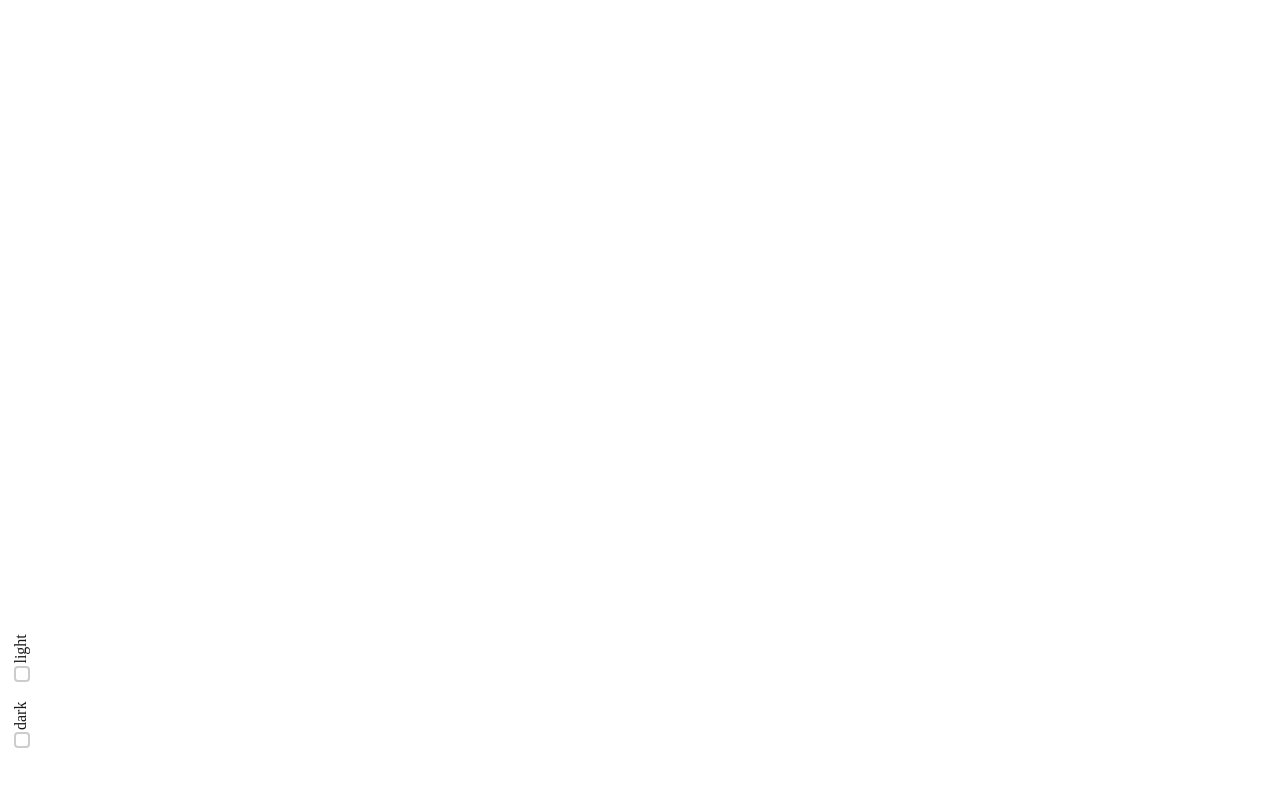
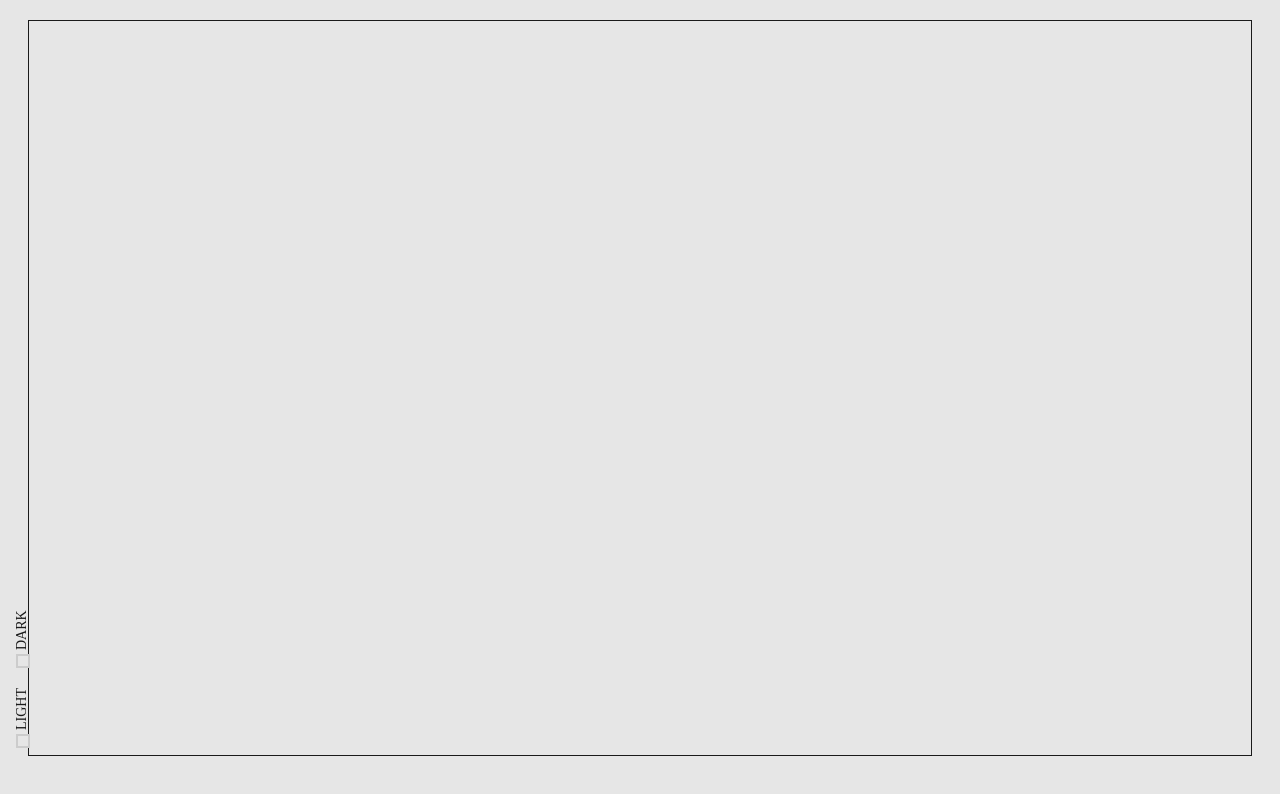
Before and after one commit to rsoza/portfolio, a React (Create React App) app: page / in a window 1280 px wide. Shown: the top 794 px of the page. Built offline with nearby package versions, Linux system fonts and the light colour scheme.

Commit message:
updated framer motion on dark mode

```diff
--- a/public/index.html
+++ b/public/index.html
@@ -24,7 +24,7 @@
       work correctly both with client-side routing and a non-root public URL.
       Learn how to configure a non-root public URL by running `npm run build`.
     -->
-    <title>React App</title>
+    <title>Rebecca's Portfolio</title>
   </head>
   <body>
     <noscript>You need to enable JavaScript to run this app.</noscript>
--- a/src/App.js
+++ b/src/App.js
@@ -1,11 +1,16 @@
-import './css/Style.css';
-import DarkMode from './utils/DarkMode';
+import "./css/Style.css";
+import DarkMode from "./utils/DarkMode";
 
 function App() {
   return (
-    <div>
-      <DarkMode />
+    <>
+        <DarkMode />
+      <div className="container">
+      <div className="content">
+
+      </div>
     </div>
+    </>
   );
 }
 
--- a/src/css/Style.css
+++ b/src/css/Style.css
@@ -7,8 +7,7 @@
   bottom: var(--pad);
   transform-origin: left bottom;
   transform: rotate(-90deg);
-  white-space: nowrap;
-  display: flex;
+
 }
 .dark_mode_label, .light_mode_label {
   cursor: pointer;
@@ -18,19 +17,14 @@
 }
 .dark_mode_input {
   cursor: pointer;
-  -webkit-appearance: none;
-  -moz-appearance: none;
   appearance: none;
   border: 2px solid #ccc;
-  border-radius: 4px;
-  width: 16px;
-  height: 16px;
-  margin-right: 2px;
+  width: 14px;
+  height: 14px;
+  margin-right: 4px;
   margin-left: 20px;
-
 }
 
 .dark_mode_input:checked {
   background-color: #ccc;
-
 }
--- a/src/css/index.css
+++ b/src/css/index.css
@@ -1,5 +1,5 @@
 :root{
-  --body_background: rgb(255, 255, 255);
+  --body_background: hsl(0, 0%, 90%);
   --body_color: hsl(0, 0%, 10%);
   --link_color: pink;
   --pad: max(20px, 4vmin);
@@ -12,7 +12,6 @@
 }
 
 body {
-  margin: 0;
   font-family: "Neue Montreal";
   -webkit-font-smoothing: antialiased;
   -moz-osx-font-smoothing: grayscale;
@@ -25,3 +24,33 @@ code {
   font-family: source-code-pro, Menlo, Monaco, Consolas, 'Courier New',
     monospace;
 }
+
+div {
+  display: block;
+}
+
+label {
+  font-family: "Neue Montreal";
+  font-size: 14px;
+  word-spacing:normal;
+}
+
+.container {
+  width: calc(100% - 40px);
+  height: calc(100vh - var(--pad) * 2);
+  padding: 30px;
+  overflow: auto;
+  border: 1px solid var(--body_color);
+  box-sizing: border-box;
+  max-height: calc(100vh - 60px);
+  scroll-behavior: smooth;
+  margin: 20px;
+}
+
+.container::-webkit-scrollbar {
+  display: none;
+}
+.content {
+  width: 100%;
+  height: 100%;
+}
--- a/src/utils/DarkMode.js
+++ b/src/utils/DarkMode.js
@@ -1,5 +1,6 @@
 import React from "react";
-import '../css/Style.css';
+import "../css/Style.css";
+import { motion } from "framer-motion";
 
 const DarkMode = () => {
   const setDarkMode = () => {
@@ -26,8 +27,28 @@ const DarkMode = () => {
 
   return (
     <div className="dark_mode">
-        <label className="dark_mode_label" for="darkmode-toggle">
-      <input
+      <motion.label
+      className="light_mode_label"
+      htmlFor="darkmode-toggle"
+      whileHover={{ scale: 0.9 }}
+      >
+        <motion.input
+          className="dark_mode_input"
+          value="option2"
+          name="mycheck"
+          type="radio"
+          id="darkmode-toggle"
+          onChange={toggleThemeLight}
+          defaultChecked={selectedTheme === "light"}
+        />
+        <motion.span whileHover={{ scale: 0.9 }}>LIGHT</motion.span>
+      </motion.label>
+      <motion.label
+      className="dark_mode_label"
+      htmlFor="darkmode-toggle"
+      whileHover={{ scale: 0.9 }}
+      >
+        <motion.input
           className="dark_mode_input"
           type="radio"
           id="darkmode-toggle"
@@ -36,20 +57,8 @@ const DarkMode = () => {
           value="option1"
           defaultChecked={selectedTheme === "dark"}
         />
-        dark
-      </label>
-      <label className="light_mode_label" for="darkmode-toggle">
-      <input
-        className="dark_mode_input"
-        value="option2"
-        name="mycheck"
-        type="radio"
-        id="darkmode-toggle"
-        onChange={toggleThemeLight}
-        defaultChecked={selectedTheme === "light"}
-      />
-        light
-      </label>
+        <motion.span whileHover={{ scale: 0.9 }}>DARK</motion.span>
+      </motion.label>
     </div>
   );
 };
```
Also changed, not shown: public/logo192.png (deleted), public/logo512.png (deleted), public/manifest.json (deleted), public/robots.txt (deleted). Lines whose indentation alone changed are shown as unchanged.
